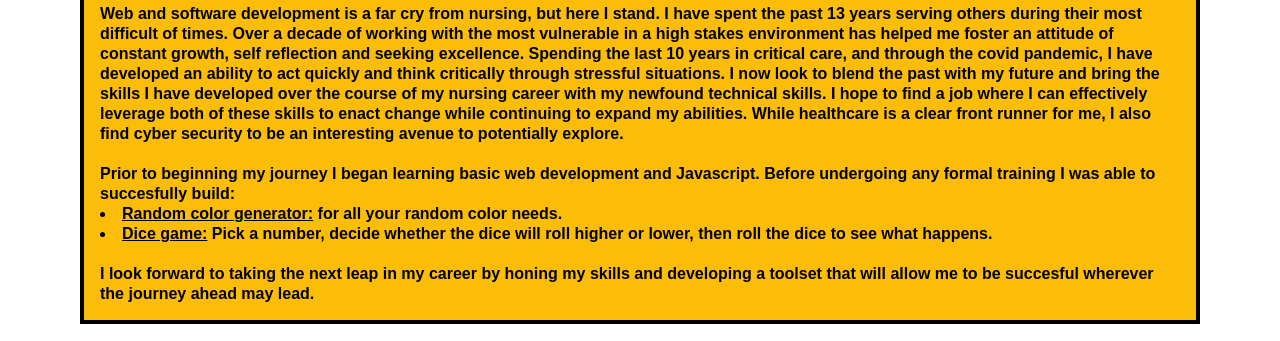
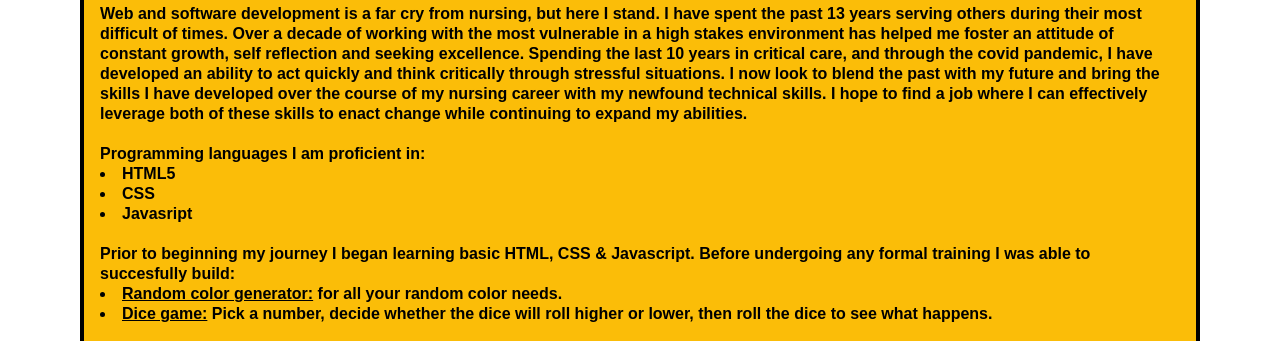
Before and after one commit to JDReeves86/Portfolio, a plain HTML site: page index.html in a window 1280 px wide. Shown: the part 272-613 px from the top of the page. Drawn offline with Linux system fonts and the light colour scheme.

Commit message:
edited About section

```diff
--- a/index.html
+++ b/index.html
@@ -36,14 +36,21 @@
                     Over a decade of working with the most vulnerable in a high stakes environment has helped me foster an attitude of constant growth, self reflection and seeking excellence.
                     Spending the last 10 years in critical care, and through the covid pandemic, I have developed an ability to act quickly and think critically through stressful situations.
                     I now look to blend the past with my future and bring the skills I have developed over the course of my nursing career with my newfound technical skills.
-                    I hope to find a job where I can effectively leverage both of these skills to enact change while continuing to expand my abilities. While healthcare is a clear front runner for
-                    me, I also find cyber security to be an interesting avenue to potentially explore.
+                    I hope to find a job where I can effectively leverage both of these skills to enact change while continuing to expand my abilities.
                 </p>
                 <br>
-                <p>Prior to beginning my journey I began learning basic web development and Javascript. Before undergoing any formal training I was able to succesfully build:</p>
+                <p>Programming languages I am proficient in:</p>
+                    <ul class="list">
+                        <li>HTML5</li>
+                        <li>CSS</li>
+                        <li>Javasript</li>
+                    </ul>
+                <br>
+                <p>Prior to beginning my journey I began learning basic HTML, CSS & Javascript. Before undergoing any formal training I was able to succesfully build:</p>
                     <ul class="list">
                         <li><span class="underline-bold">Random color generator:</span>&nbsp;for all your random color needs.</li>
                         <li><span class="underline-bold">Dice game:</span>&nbsp;Pick a number, decide whether the dice will roll higher or lower, then roll the dice to see what happens.</li>
+                    </ul>
                 <br>
                 <p>I look forward to taking the next leap in my career by honing my skills and developing a toolset that will allow me to be succesful wherever the journey ahead may lead.</p>
             </article>
```
